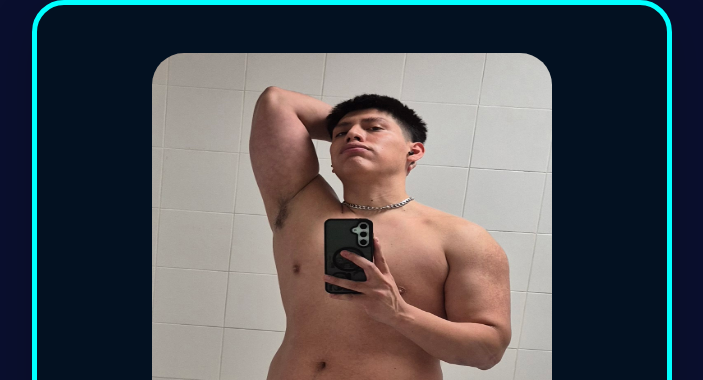
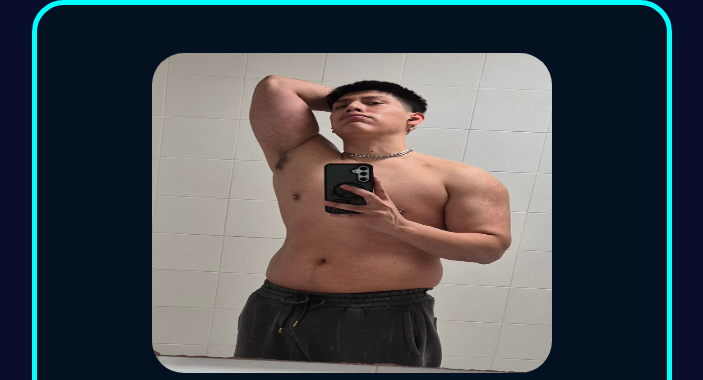
Before and after one commit to DJCP04/Curriculum, a plain HTML site: page index.html in a window 1280 px wide. Shown: the top 380 px of the page, without its empty margins (288-991 px from the left). Drawn offline with nearby package versions, Linux system fonts and the light colour scheme.

Commit message:
Adjust image height in index.html
Updated the image height in the card component.

```diff
--- a/index.html
+++ b/index.html
@@ -29,7 +29,7 @@
           src="./img/Denis.jpg"
           class="card-img-top rounded-5 img-fluid mt-5"
           alt="Denis Chiriboga"
-          style="width: 25rem; height: 30rem"
+          style="width: 25rem; height: 20rem"
         />
       </div>
       <div class="card-body d-grid align-items-center gap-5">
```
